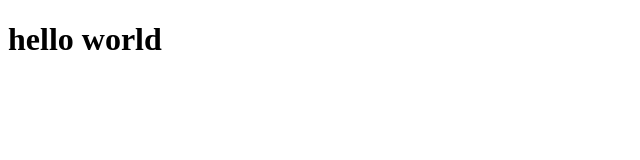
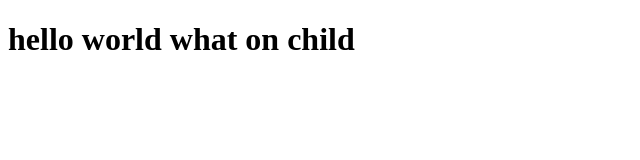
Before and after one commit to tongot/microverse, a plain HTML site: page index.html in a window 1280 px wide. Shown: the whole page, without its empty margins (0-640 px from the left). Drawn offline with Linux system fonts and the light colour scheme.

Commit message:
commiting

```diff
--- a/index.html
+++ b/index.html
@@ -9,7 +9,7 @@
   <body>
     <script src="https://cdn.freecodecamp.org/testable-projects-fcc/v1/bundle.js"></script>
 
-     <h1>hello world</h1>
+     <h1>hello world what on child</h1>
     <script  src="js/index.js"></script>
   </body>
 </html>
```
